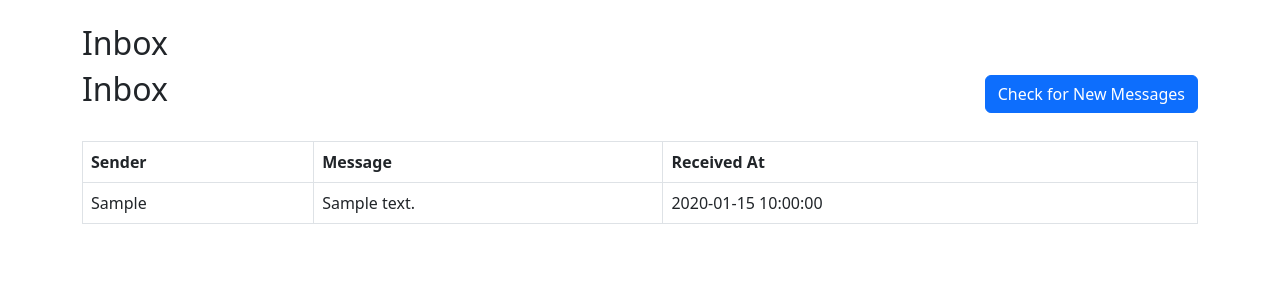
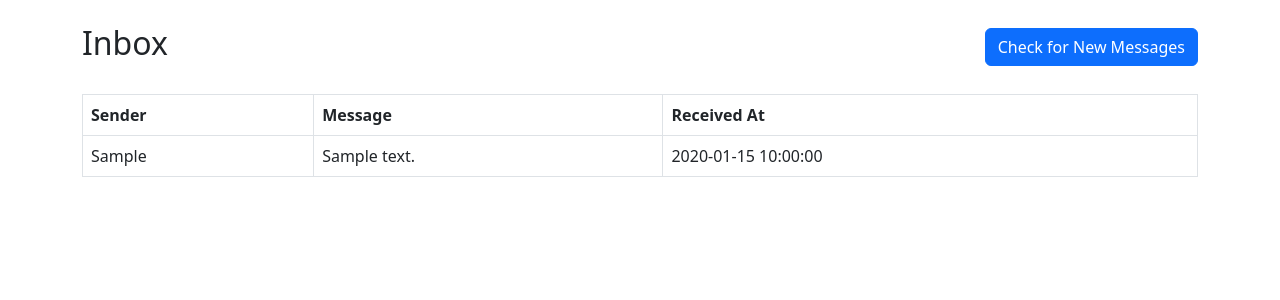
Before and after one commit to anascl11/sms-gateway, a Flask app: page /inbox in a window 1280 px wide. Shown: the part 56-356 px from the top of the page. Run offline with Flask 3, Linux system fonts and the light colour scheme; the visitor is signed in with stand-in values (Sample User, id 1); tables that the repository leaves empty hold one stand-in row (values such as "Sample post").

Commit message:
Update inbox.html

```diff
--- a/templates/inbox.html
+++ b/templates/inbox.html
@@ -3,7 +3,6 @@
 {% block title %}Inbox{% endblock %}
 
 {% block content %}
-<h2>Inbox</h2>
 <div class="d-flex justify-content-between align-items-center mb-4">
   <h2>Inbox</h2>
   <form action="{{ url_for('check_messages') }}" method="post">
```
